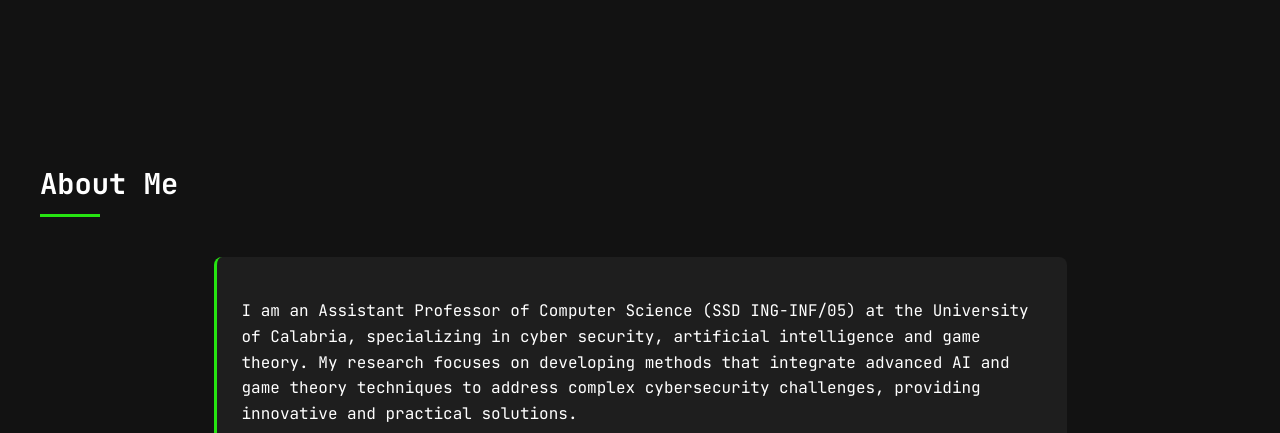
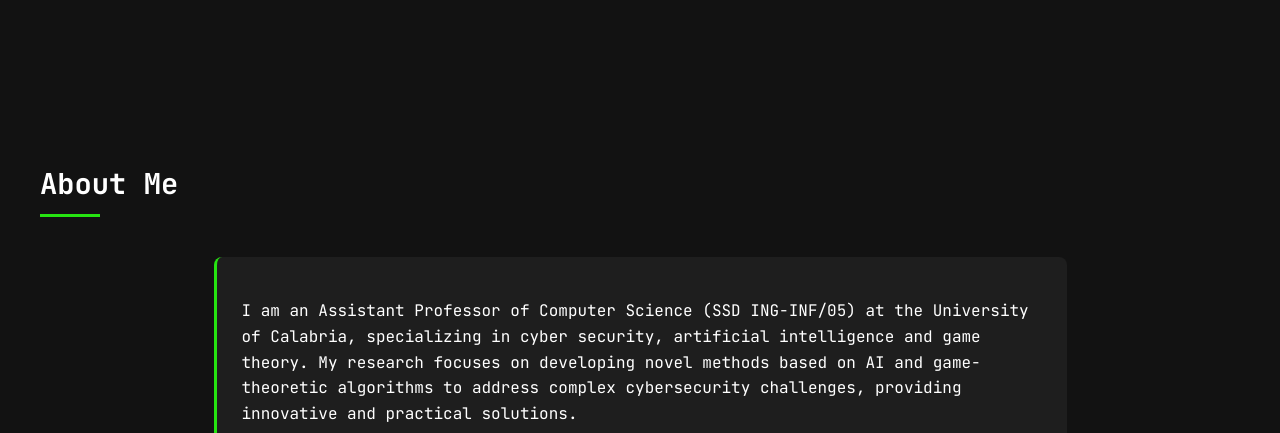
Before and after one commit to fras3c/fras3c.github.io, a plain HTML site: page index.html in a window 1280 px wide. Shown: the part 367-800 px from the top of the page. Drawn offline with nearby package versions, Linux system fonts and the light colour scheme; some icons are missing.

Commit message:
research interests update

```diff
--- a/index.html
+++ b/index.html
@@ -603,7 +603,7 @@
 <section id="about">
     <h2 class="section-title">About Me</h2>
     <div class="container--small">
-        <p>I am an Assistant Professor of Computer Science (SSD ING-INF/05) at the University of Calabria, specializing in cyber security, artificial intelligence and game theory. My research focuses on developing methods that integrate advanced AI and game theory techniques to address complex cybersecurity challenges, providing innovative and practical solutions.</p>
+        <p>I am an Assistant Professor of Computer Science (SSD ING-INF/05) at the University of Calabria, specializing in cyber security, artificial intelligence and game theory. My research focuses on developing novel methods based on AI and game-theoretic algorithms to address complex cybersecurity challenges, providing innovative and practical solutions.</p>
         <p>Previously, I was a Research Fellow at University of Calabria. I received my Ph.D. in Computer Science in 2016 from the University of Calabria under the supervision of Prof. Francesco Scarcello and Prof. Gianluigi Greco.</p>
     </div>
 </section>
```
